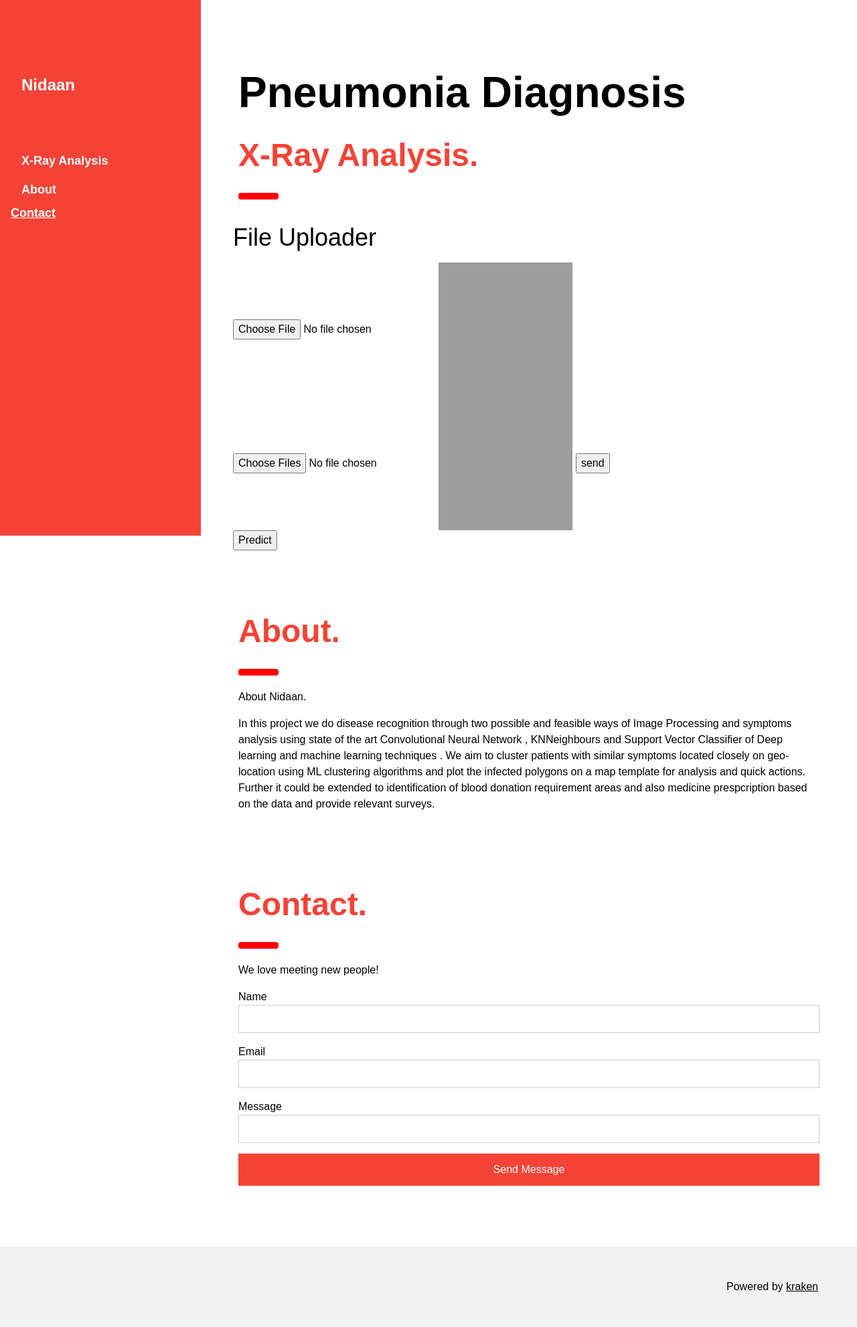
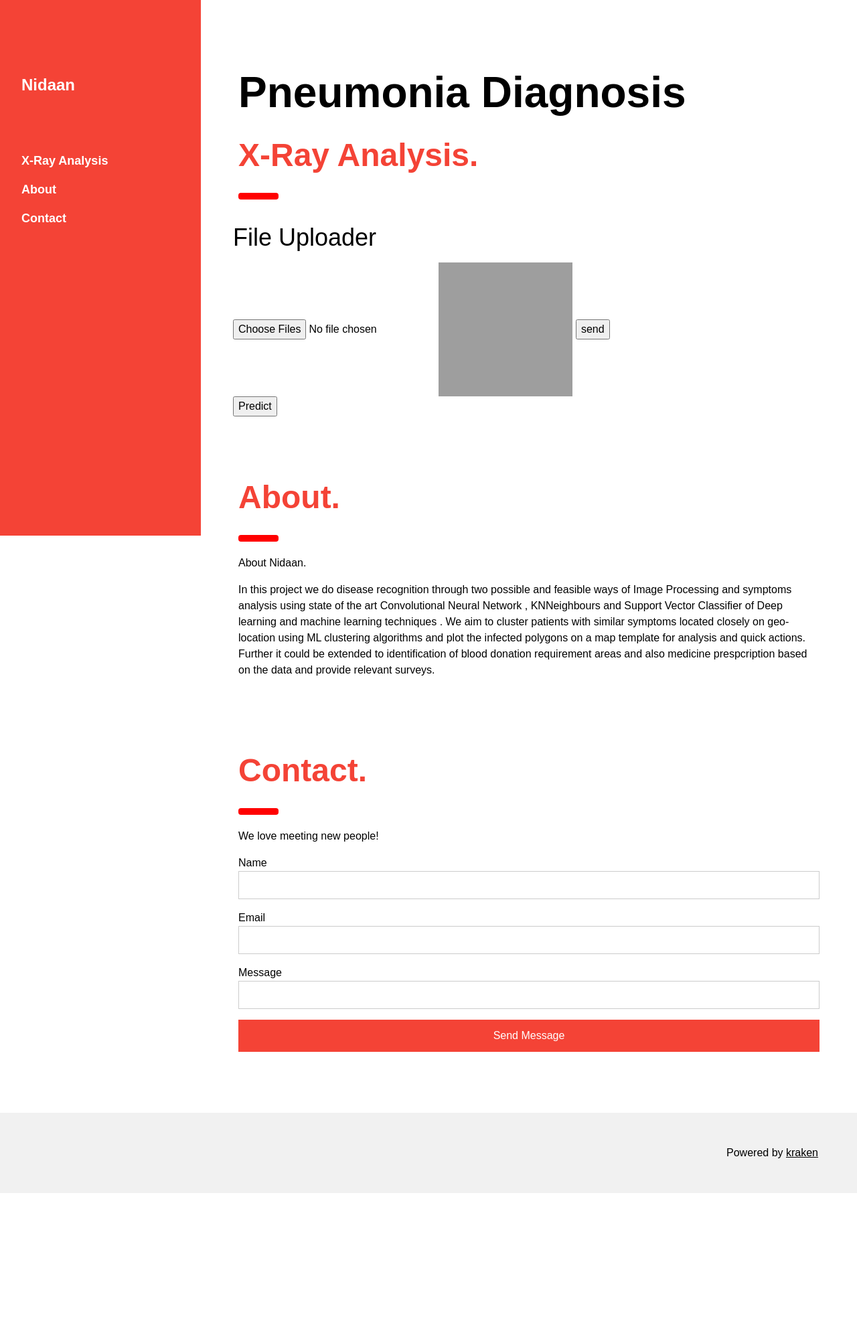
Before and after one commit to rishab-sharma/nidaan, a Flask app: page / in a window 1280 px wide. Shown: the whole page at 67% size. After the commit the page ends 1782 px from the top, so only its background shows below. Run offline with Flask 2, Linux system fonts and the light colour scheme; some libraries are stand-ins or nearby versions; grey boxes are pictures that could not be loaded.

Commit message:
local button

```diff
--- a/app.py
+++ b/app.py
@@ -1,6 +1,6 @@
 import os
 from inference import get_inference
-from flask import Flask , render_template,request
+from flask import Flask , render_template,request, make_response,redirect
 from keras.applications.vgg19 import preprocess_input
 from keras.preprocessing import image
 import numpy as np
@@ -25,8 +25,7 @@ def upload():
         print(destintion)
         file.save(destintion)
 
-
-    return render_template('complete.html')
+    return make_response("uploaded")
 
 @app.route('/predict',methods=['POST'])
 def predict():
--- a/templates/index.html
+++ b/templates/index.html
@@ -21,9 +21,9 @@ body {font-size:16px;}
   </div>
   <div class="w3-bar-block">
     <a href="#" onclick="w3_close()" class="w3-bar-item w3-button w3-hover-white">X-Ray Analysis</a>
-    <a href="#" onclick="w3_close()" class="w3-bar-item w3-button w3-hover-white">About</a>
+    <a href="#about" onclick="w3_close()" class="w3-bar-item w3-button w3-hover-white">About</a>
 
-    <a href="#">Contact</a>
+    <a href="#contact" onclick="w3_close()" class="w3-bar-item w3-button w3-hover-white">Contact</a>
   </div>
 </nav>
 
@@ -49,16 +49,17 @@ body {font-size:16px;}
   <!-- Photo grid (modal) -->
   <div class="w3-row-padding">
     <h1>File Uploader</h1>
- <form id="form1" runat="server" method="POST">
-        <input type='file' id="imgInp" />
-        <img id="blah" src="#" alt="your image" style="height: 200px; width: 200px" />
- </form>
-<form id= "upload-form" action="{{url_for('upload')}}" method="POST" enctype="multipart/form-data">
-  <input type="file" name="file" accept="image/*" multiple>
-  <img id="blah" src="#" alt="your image" style="height: 200px; width: 200px" />
-  <input type="submit" value="send">
-</form>
-
+ <!--<form id="form1" runat="server" method="POST">-->
+        <!--<input type='file' id="imgInp" />-->
+        <!--<img id="blah" src="#" alt="your image" style="height: 200px; width: 200px" />-->
+ <!--</form>-->
+<div class="upload_form">
+  <form id= "form1" action="{{url_for('upload')}}" method="POST" enctype="multipart/form-data" action="#">
+    <input type="file" name="file" accept="image/*" multiple id="imgInp">
+    <img id="blah" src="#" alt="your image" style="height: 200px; width: 200px" />
+    <input type="submit" value="send" class="#">
+  </form>
+</div>
   <script type="text/javascript">
         console.log("Inside 0");
         function readURL(input) {
@@ -96,7 +97,7 @@ body {font-size:16px;}
 
 
   <!-- Designers -->
-  <div class="w3-container" id="designers" style="margin-top:75px">
+  <div class="w3-container" id="about" style="margin-top:75px">
     <h1 class="w3-xxxlarge w3-text-red"><b>About.</b></h1>
     <hr style="width:50px;border:5px solid red" class="w3-round">
     <p>About Nidaan.</p>
```
Also changed, not shown: images/test.jpeg.
